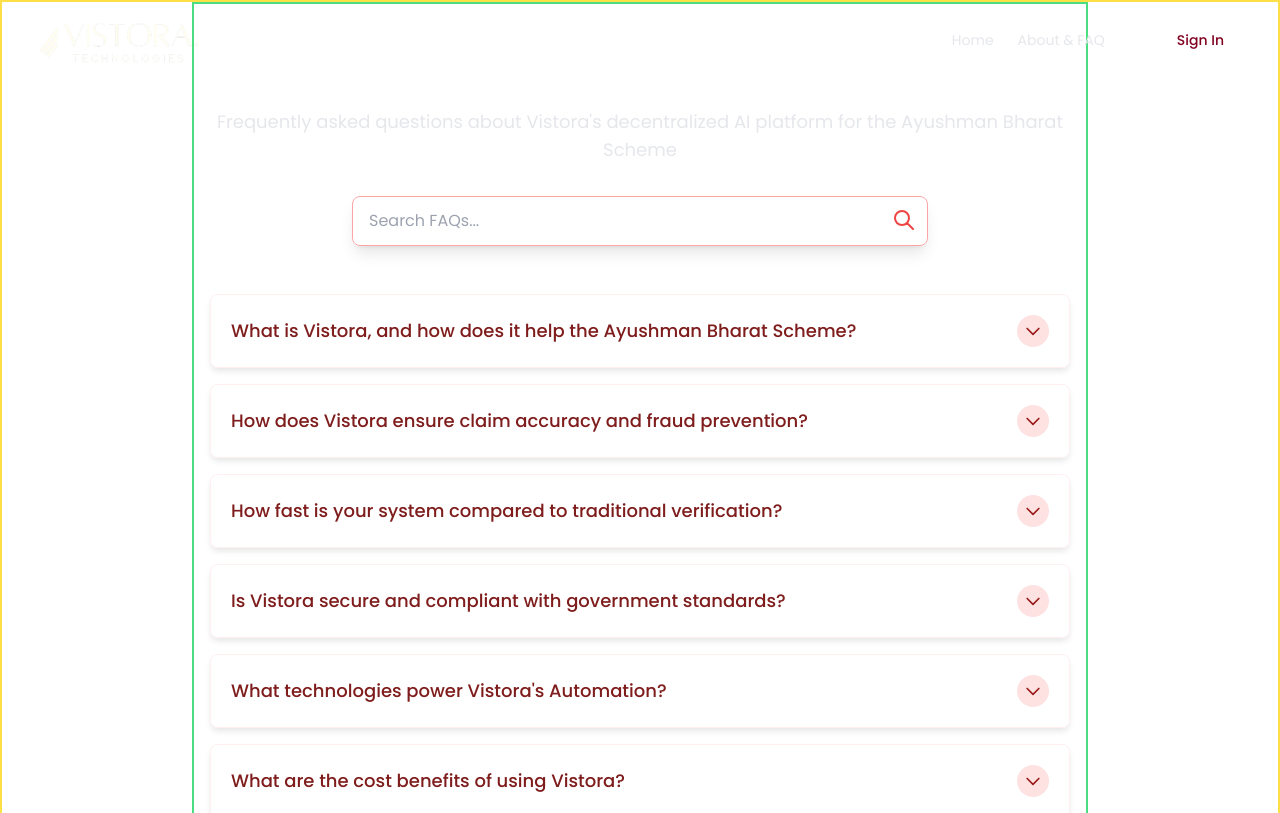
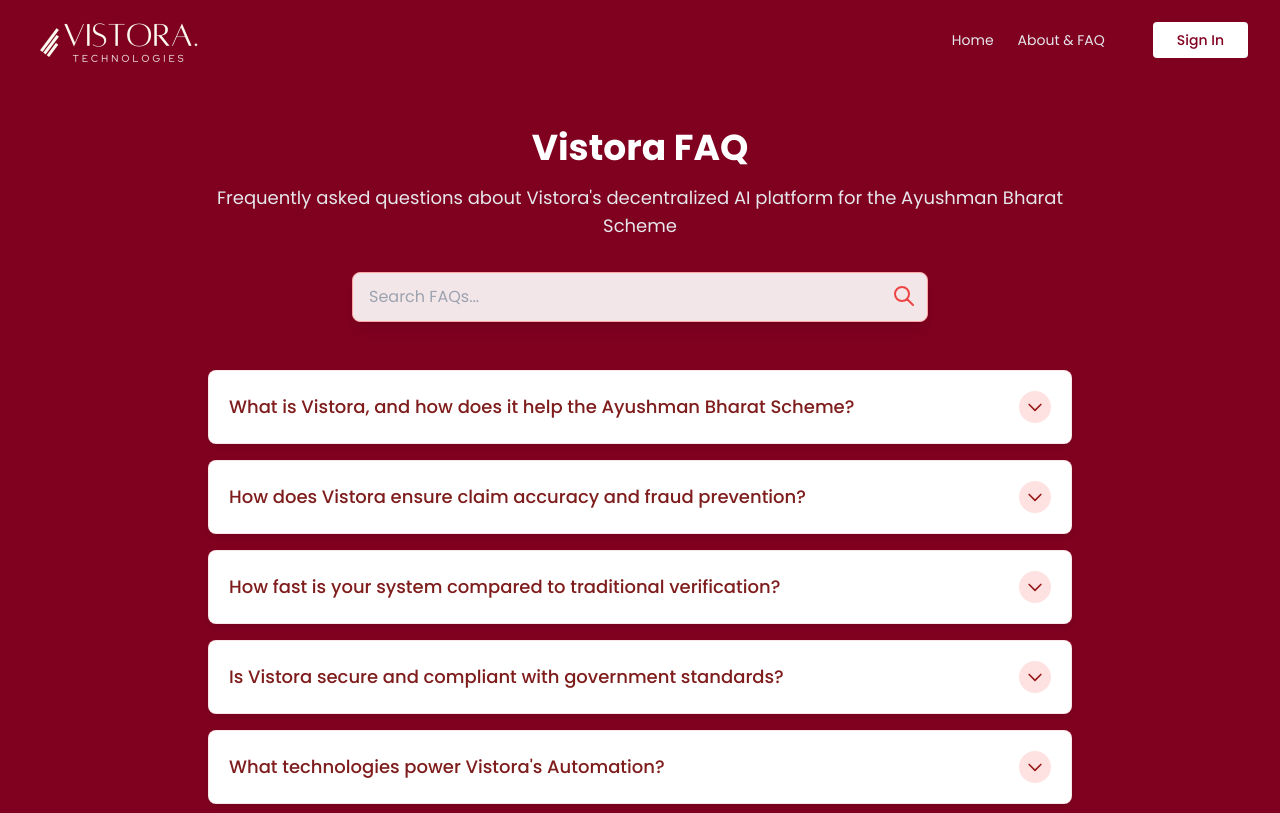
Before and after one commit to rgjc12/Vistora, a React (Create React App) app: page /FAQ in a window 1280 px wide. Shown: the top 813 px of the page. Built offline with nearby package versions, Linux system fonts and the light colour scheme.

Commit message:
restructured all except faq plus faq quick styling

```diff
--- a/src/pages/FAQ/FAQ.js
+++ b/src/pages/FAQ/FAQ.js
@@ -7,10 +7,10 @@
 
 function FAQ() {
   return (
-    <div className="flex flex-col min-h-screen marble-bg">
+    <div className="flex flex-col min-h-screen bg-[#800020]">
       {/* Scroll to Top Button */}
       <Header />
-      <main className="flex-grow border-2 border-yellow-300 bg-white">
+      <main className="flex-grow  mt-[80px] ">
         {/* FAQ Section */}
         <FAQPage />
         {/* CTA */}
--- a/src/pages/FAQ/components/FAQPage.jsx
+++ b/src/pages/FAQ/components/FAQPage.jsx
@@ -26,7 +26,7 @@
 
   return (
     <div
-      className={`container border-2 border-green-400 mx-auto px-4 py-12 max-w-4xl transition-opacity duration-1000 ${
+      className={`container  mx-auto px-4 py-12 max-w-4xl transition-opacity duration-1000 ${
         mounted ? "opacity-100" : "opacity-0"
       }`}
     >
```
